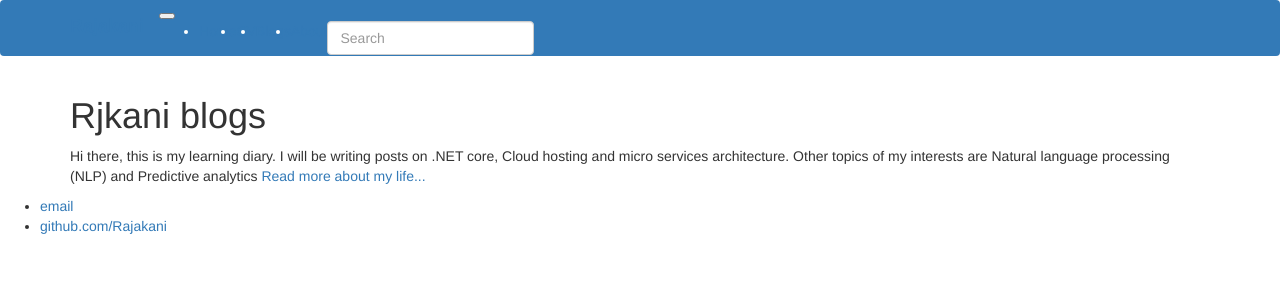
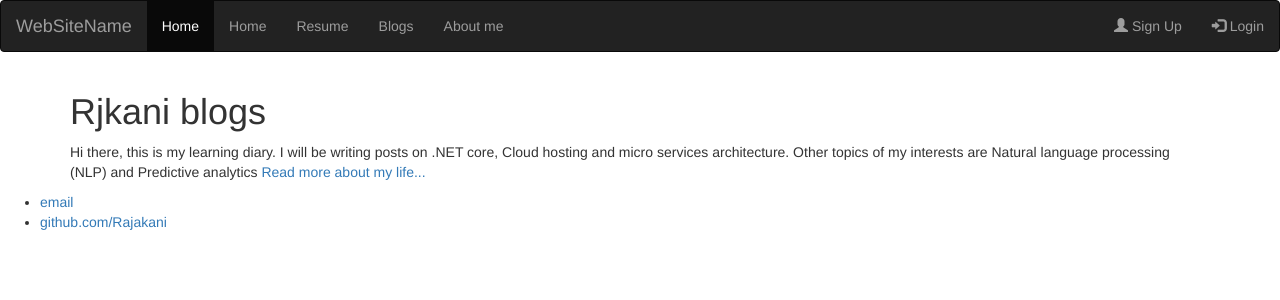
Before and after one commit to Rajakani/org.Rajakani.github.io, a Jekyll site: the page built from index.html, in a window 1280 px wide. Shown: the top 300 px of the page. Built offline with Jekyll 4.4.1, drawn with Linux system fonts in a browser that asks for light colours; nearby versions of some CDN libraries; library files that are not in the unit come from our copies.

Commit message:
Update default.html

```diff
--- a/_layouts/default.html
+++ b/_layouts/default.html
@@ -9,36 +9,26 @@
 
 
   <body>
-    <!--Navbar-->
-<nav class="navbar navbar-toggleable-md navbar-dark bg-primary">
-    <div class="container">
-        <button class="navbar-toggler navbar-toggler-right" type="button" data-toggle="collapse" data-target="#navbarNav1" aria-controls="navbarNav1" aria-expanded="false" aria-label="Toggle navigation">
-            <span class="navbar-toggler-icon"></span>
-        </button>
-        <a class="navbar-brand" href="#">
-            <strong>Rajakani</strong>
-        </a>
-        <div class="collapse navbar-collapse" id="navbarNav1">
-            <ul class="navbar-nav mr-auto">
-                <li class="nav-item active">
-                    <a href="/" class="nav-link">Home <span class="sr-only">(current)</span></a>
-                </li>
-                <li class="nav-item">
-                    <a  href="/cv" class="nav-link">CV</a>
-                </li>
-                <li class="nav-item">
-                    <a href="/blog" class="nav-link">Blogs</a>
-                </li>
-               <li class="nav-item">
-                    <a href="/about" class="nav-link">About</a>
-                </li>
-            </ul>
-            <form class="form-inline waves-effect waves-light">
-                <input class="form-control" type="text" placeholder="Search">
-            </form>
-        </div>
+
+    <nav class="navbar navbar-inverse">
+  <div class="container-fluid">
+    <div class="navbar-header">
+      <a class="navbar-brand" href="#">WebSiteName</a>
     </div>
+    <ul class="nav navbar-nav">
+      <li class="active"><a href="#">Home</a></li>
+      <li><a  href="/">Home</a></li>
+      <li><a href="/cv">Resume</a></li>
+      <li><a href="/blog">Blogs</a></li>
+       <li><a href="/about">About me</a></li>
+    </ul>
+    <ul class="nav navbar-nav navbar-right">
+      <li><a href="#"><span class="glyphicon glyphicon-user"></span> Sign Up</a></li>
+      <li><a href="#"><span class="glyphicon glyphicon-log-in"></span> Login</a></li>
+    </ul>
+  </div>
 </nav>
+
 <div class="container">
 
   {{ content }}
```
